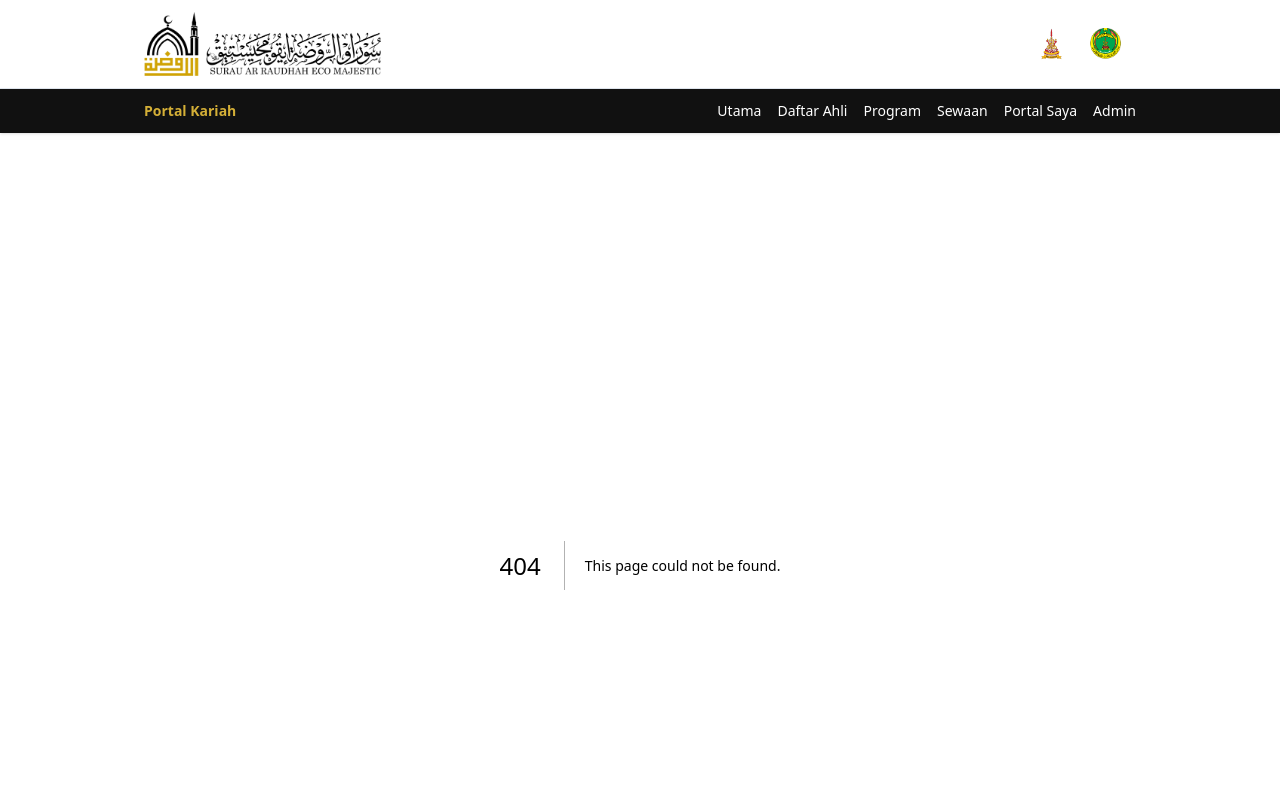
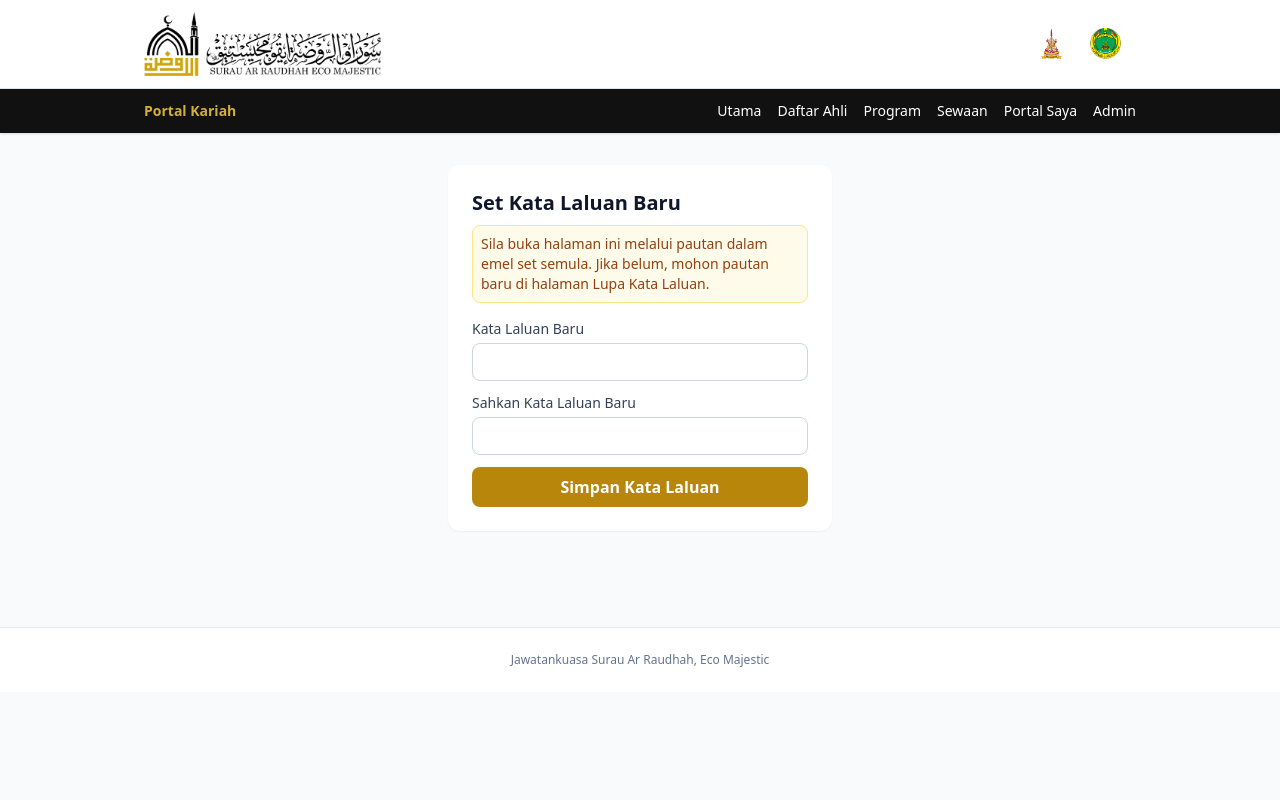
Before and after one commit to arraudhahecomajestic/admin, a Next.js app in the folder e-surau/: page /set-kata-laluan in a window 1280 px wide. Before the commit this address had no page. Shown: the top 800 px of the page. Built offline with nearby package versions, Linux system fonts and the light colour scheme; no server answers.

Commit message:
v28 lupa kata laluan

```diff
--- /dev/null
+++ b/e-surau/src/app/lupa-kata-laluan/page.tsx
@@ -0,0 +1,50 @@
+"use client";
+
+import { useState } from "react";
+import Link from "next/link";
+import { createClient } from "@/lib/supabase/client";
+
+export default function LupaKataLaluanPage() {
+  const [emel, setEmel] = useState("");
+  const [sedang, setSedang] = useState(false);
+  const [msg, setMsg] = useState<null | { ok: boolean; text: string }>(null);
+
+  async function submit(e: React.FormEvent) {
+    e.preventDefault();
+    setMsg(null);
+    setSedang(true);
+    const supabase = createClient();
+    const { error } = await supabase.auth.resetPasswordForEmail(emel, {
+      redirectTo: typeof window !== "undefined" ? `${window.location.origin}/set-kata-laluan` : undefined,
+    });
+    setSedang(false);
+    if (error) { setMsg({ ok: false, text: error.message }); return; }
+    setMsg({ ok: true, text: "Pautan set semula kata laluan telah dihantar ke emel anda. Sila semak emel (termasuk folder Spam)." });
+  }
+
+  return (
+    <div className="mx-auto max-w-sm">
+      <div className="rounded-xl bg-white p-6 shadow-sm">
+        <h1 className="text-xl font-bold text-slate-900">Lupa Kata Laluan</h1>
+        <p className="mt-1 text-sm text-slate-600">Masukkan emel akaun anda. Kami akan hantar pautan untuk set semula kata laluan.</p>
+
+        <form onSubmit={submit} className="mt-4 space-y-3">
+          {msg && (
+            <div className={`rounded-lg border p-2 text-sm ${msg.ok ? "border-green-200 bg-green-50 text-green-700" : "border-red-200 bg-red-50 text-red-700"}`}>{msg.text}</div>
+          )}
+          <label className="block">
+            <span className="mb-1 block text-sm font-medium text-slate-700">Emel</span>
+            <input type="email" required value={emel} onChange={(e) => setEmel(e.target.value)}
+              className="w-full rounded-lg border border-slate-300 px-3 py-2 text-sm outline-none focus:border-surau" />
+          </label>
+          <button disabled={sedang} className="w-full rounded-lg bg-surau px-4 py-2 font-semibold text-white hover:bg-surau-dark disabled:opacity-60">
+            {sedang ? "Menghantar…" : "Hantar Pautan Set Semula"}
+          </button>
+        </form>
+      </div>
+      <p className="mt-4 text-center text-sm text-slate-500">
+        <Link href="/masuk" className="hover:underline">← Kembali ke Log Masuk</Link>
+      </p>
+    </div>
+  );
+}
--- a/e-surau/src/app/masuk/page.tsx
+++ b/e-surau/src/app/masuk/page.tsx
@@ -86,6 +86,9 @@ export default function MasukPage() {
         </form>
       </div>
       <p className="mt-4 text-center text-sm text-slate-500">
+        <Link href="/lupa-kata-laluan" className="font-medium text-surau hover:underline">Lupa kata laluan?</Link>
+      </p>
+      <p className="mt-2 text-center text-sm text-slate-500">
         Belum ada akaun / ahli baharu?{" "}
         <Link href="/daftar" className="font-medium text-surau hover:underline">Daftar di sini</Link>
       </p>
--- /dev/null
+++ b/e-surau/src/app/set-kata-laluan/page.tsx
@@ -0,0 +1,70 @@
+"use client";
+
+import { useEffect, useState } from "react";
+import Link from "next/link";
+import { createClient } from "@/lib/supabase/client";
+
+export default function SetKataLaluanPage() {
+  const [kl, setKl] = useState("");
+  const [kl2, setKl2] = useState("");
+  const [sedang, setSedang] = useState(false);
+  const [sesiOk, setSesiOk] = useState(false);
+  const [msg, setMsg] = useState<null | { ok: boolean; text: string }>(null);
+
+  useEffect(() => {
+    const supabase = createClient();
+    supabase.auth.getSession().then(({ data }) => { if (data.session) setSesiOk(true); });
+    const { data: sub } = supabase.auth.onAuthStateChange((event) => {
+      if (event === "PASSWORD_RECOVERY" || event === "SIGNED_IN") setSesiOk(true);
+    });
+    return () => sub.subscription.unsubscribe();
+  }, []);
+
+  async function submit(e: React.FormEvent) {
+    e.preventDefault();
+    setMsg(null);
+    if (kl.length < 6) { setMsg({ ok: false, text: "Kata laluan mesti sekurang-kurangnya 6 aksara." }); return; }
+    if (kl !== kl2) { setMsg({ ok: false, text: "Kata laluan tidak sama." }); return; }
+    setSedang(true);
+    const supabase = createClient();
+    const { error } = await supabase.auth.updateUser({ password: kl });
+    setSedang(false);
+    if (error) { setMsg({ ok: false, text: error.message }); return; }
+    setMsg({ ok: true, text: "Kata laluan berjaya ditukar. Sila log masuk dengan kata laluan baru." });
+    setKl(""); setKl2("");
+  }
+
+  return (
+    <div className="mx-auto max-w-sm">
+      <div className="rounded-xl bg-white p-6 shadow-sm">
+        <h1 className="text-xl font-bold text-slate-900">Set Kata Laluan Baru</h1>
+        {!sesiOk && !msg?.ok && (
+          <p className="mt-2 rounded-lg border border-amber-200 bg-amber-50 p-2 text-sm text-amber-800">
+            Sila buka halaman ini melalui pautan dalam emel set semula. Jika belum, mohon pautan baru di halaman Lupa Kata Laluan.
+          </p>
+        )}
+        <form onSubmit={submit} className="mt-4 space-y-3">
+          {msg && (
+            <div className={`rounded-lg border p-2 text-sm ${msg.ok ? "border-green-200 bg-green-50 text-green-700" : "border-red-200 bg-red-50 text-red-700"}`}>{msg.text}</div>
+          )}
+          <label className="block">
+            <span className="mb-1 block text-sm font-medium text-slate-700">Kata Laluan Baru</span>
+            <input type="password" value={kl} onChange={(e) => setKl(e.target.value)}
+              className="w-full rounded-lg border border-slate-300 px-3 py-2 text-sm outline-none focus:border-surau" />
+          </label>
+          <label className="block">
+            <span className="mb-1 block text-sm font-medium text-slate-700">Sahkan Kata Laluan Baru</span>
+            <input type="password" value={kl2} onChange={(e) => setKl2(e.target.value)}
+              className="w-full rounded-lg border border-slate-300 px-3 py-2 text-sm outline-none focus:border-surau" />
+          </label>
+          <button disabled={sedang} className="w-full rounded-lg bg-surau px-4 py-2 font-semibold text-white hover:bg-surau-dark disabled:opacity-60">
+            {sedang ? "Menyimpan…" : "Simpan Kata Laluan"}
+          </button>
+        </form>
+        {msg?.ok && (
+          <Link href="/masuk" className="mt-4 inline-block w-full rounded-lg bg-hitam px-4 py-2 text-center font-semibold text-white">Log Masuk →</Link>
+        )}
+      </div>
+    </div>
+  );
+}
--- a/e-surau/src/components/TahlilForm.tsx
+++ b/e-surau/src/components/TahlilForm.tsx
@@ -3,18 +3,22 @@
 import { useState } from "react";
 import { useRouter } from "next/navigation";
 import { tambahArwah } from "@/app/tahlil/actions";
+import { BANK_SURAU } from "@/lib/tetapan";
 
 export default function TahlilForm() {
   const router = useRouter();
   const [pemohon, setPemohon] = useState("");
   const [telefon, setTelefon] = useState("");
   const [senarai, setSenarai] = useState<string[]>([""]);
+  const [nakSumbang, setNakSumbang] = useState(false);
   const [hantar, setHantar] = useState(false);
   const [msg, setMsg] = useState<null | { ok: boolean; text: string }>(null);
 
   async function submit(e: React.FormEvent) {
     e.preventDefault();
     setMsg(null);
+    if (!pemohon.trim()) { setMsg({ ok: false, text: "Sila isi nama anda." }); return; }
+    if (!telefon.trim()) { setMsg({ ok: false, text: "Sila isi no. telefon anda." }); return; }
     const isi = senarai.filter((s) => s.trim());
     if (isi.length === 0) { setMsg({ ok: false, text: "Sila isi sekurang-kurangnya satu nama arwah." }); return; }
     setHantar(true);
@@ -35,9 +39,9 @@ export default function TahlilForm() {
       )}
 
       <div className="grid gap-3 sm:grid-cols-2">
-        <label className="block"><span className="mb-1 block text-sm font-medium text-slate-700">Nama Anda (pemohon)</span>
+        <label className="block"><span className="mb-1 block text-sm font-medium text-slate-700">Nama Anda (pemohon) *</span>
           <input className="inp" value={pemohon} onChange={(e) => setPemohon(e.target.value)} /></label>
-        <label className="block"><span className="mb-1 block text-sm font-medium text-slate-700">No. Telefon</span>
+        <label className="block"><span className="mb-1 block text-sm font-medium text-slate-700">No. Telefon *</span>
           <input className="inp" value={telefon} onChange={(e) => setTelefon(e.target.value)} /></label>
       </div>
 
@@ -60,6 +64,27 @@ export default function TahlilForm() {
         <button type="button" onClick={() => setSenarai((s) => [...s, ""])} className="rounded-lg bg-surau/10 px-3 py-1.5 text-sm font-semibold text-surau hover:bg-surau/20">+ Tambah nama</button>
       </div>
 
+      {/* Sumbangan jamuan */}
+      <div className="rounded-lg border border-surau/30 bg-surau/5 p-3">
+        <label className="flex items-start gap-2 text-sm text-slate-700">
+          <input type="checkbox" className="mt-1" checked={nakSumbang} onChange={(e) => setNakSumbang(e.target.checked)} />
+          <span>Adakah anda ingin menyumbang untuk <b>jamuan Yaasin & Tahlil</b>?</span>
+        </label>
+        {nakSumbang && (
+          <div className="mt-3 rounded-lg bg-white p-3 text-sm">
+            <div className="font-semibold text-slate-900">Akaun Sumbangan Surau</div>
+            <div className="mt-1 text-slate-700">
+              <div>Bank: <b>{BANK_SURAU.bank}</b></div>
+              <div>No. Akaun: <b className="font-mono">{BANK_SURAU.no_akaun}</b></div>
+              <div>Nama: <b>{BANK_SURAU.nama_akaun}</b></div>
+            </div>
+            <p className="mt-2 text-xs text-slate-500">
+              Sila bank in sumbangan anda & simpan resit. Semoga Allah membalas dengan kebaikan. Jazakumullah khairan.
+            </p>
+          </div>
+        )}
+      </div>
+
       <button type="submit" disabled={hantar} className="w-full rounded-lg bg-surau px-6 py-3 font-semibold text-white hover:bg-surau-dark disabled:opacity-60">
         {hantar ? "Menghantar…" : "Hantar Nama Arwah"}
       </button>
--- a/e-surau/src/lib/tetapan.ts
+++ b/e-surau/src/lib/tetapan.ts
@@ -25,6 +25,13 @@ export const GELARAN = [
   "Tun",
 ];
 
+// Akaun bank surau untuk sumbangan (kemas kini dengan butiran sebenar)
+export const BANK_SURAU = {
+  bank: "Maybank",
+  no_akaun: "562526530675",
+  nama_akaun: "Surau Ar-Raudhah Eco Majestic",
+};
+
 export const LOGO_JAIS = "/logo-jais.png";
 export const LOGO_SELANGOR = "/logo-selangor.png";
 export const LOGO_SURAU = "/logo-surau-2.png"; // mendatar (header)
```
Also changed, not shown: e-surau/supabase/email-set-semula.html (added, +32 -0 lines).
